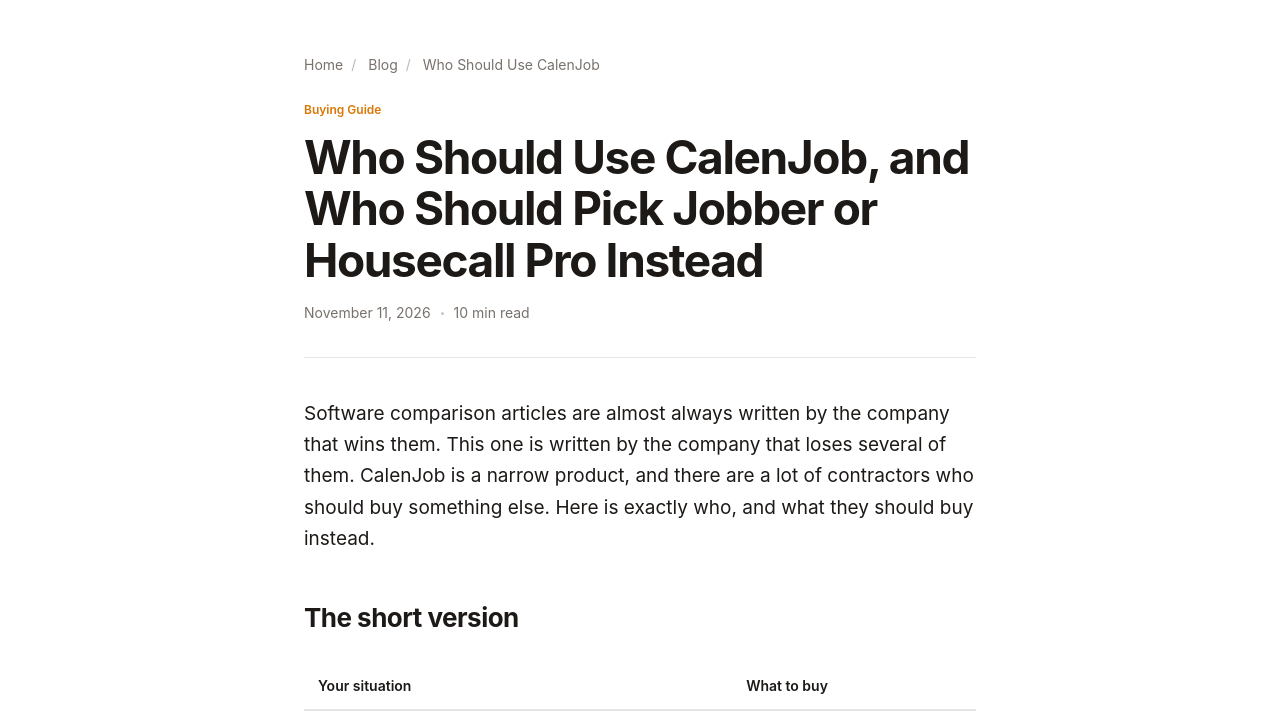
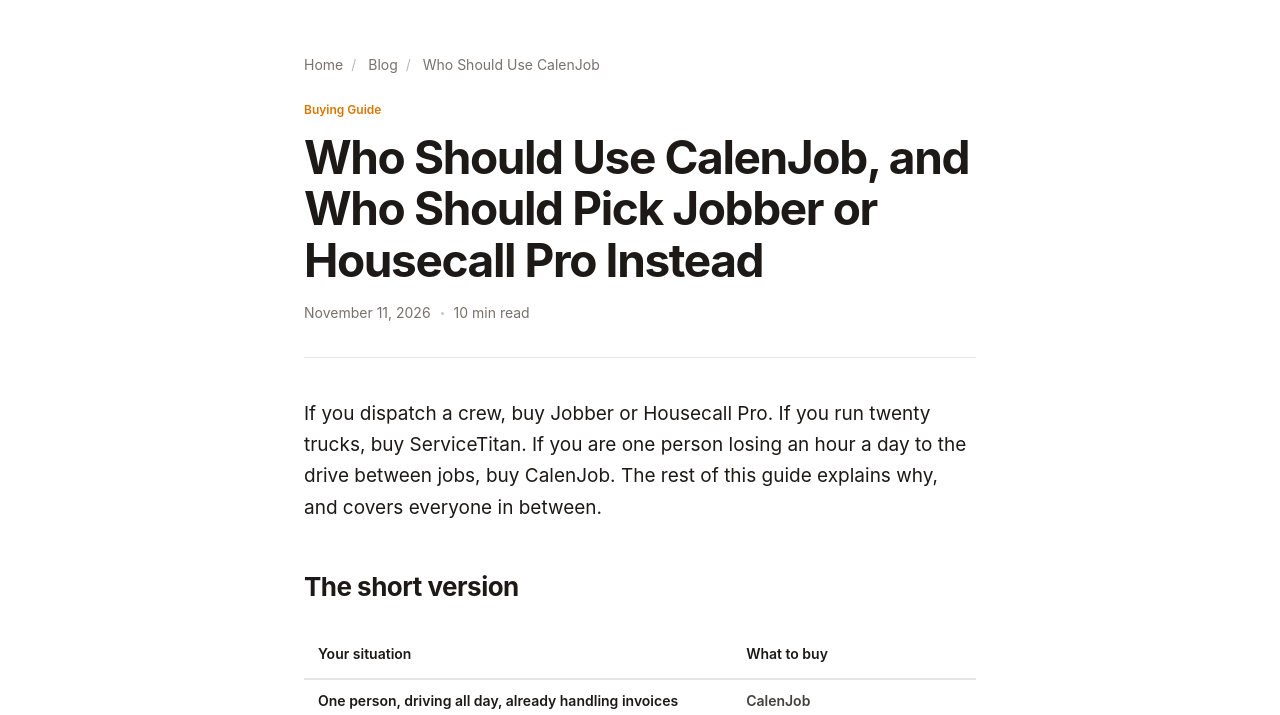
Before and after one commit to CleverandConfused/Calenjob.io, a plain HTML site: page who-should-use-calenjob.html in a window 1280 px wide. Shown: the part 66-781 px from the top of the page. Drawn offline with Linux system fonts and the light colour scheme.

Commit message:
Add files via upload

```diff
--- a/who-should-use-calenjob.html
+++ b/who-should-use-calenjob.html
@@ -253,7 +253,7 @@
 
     <article class="article-body">
 
-        <p class="lede">Software comparison articles are almost always written by the company that wins them. This one is written by the company that loses several of them. CalenJob is a narrow product, and there are a lot of contractors who should buy something else. Here is exactly who, and what they should buy instead.</p>
+        <p class="lede">If you dispatch a crew, buy Jobber or Housecall Pro. If you run twenty trucks, buy ServiceTitan. If you are one person losing an hour a day to the drive between jobs, buy CalenJob. The rest of this guide explains why, and covers everyone in between.</p>
 
         <h2>The short version</h2>
 
```
